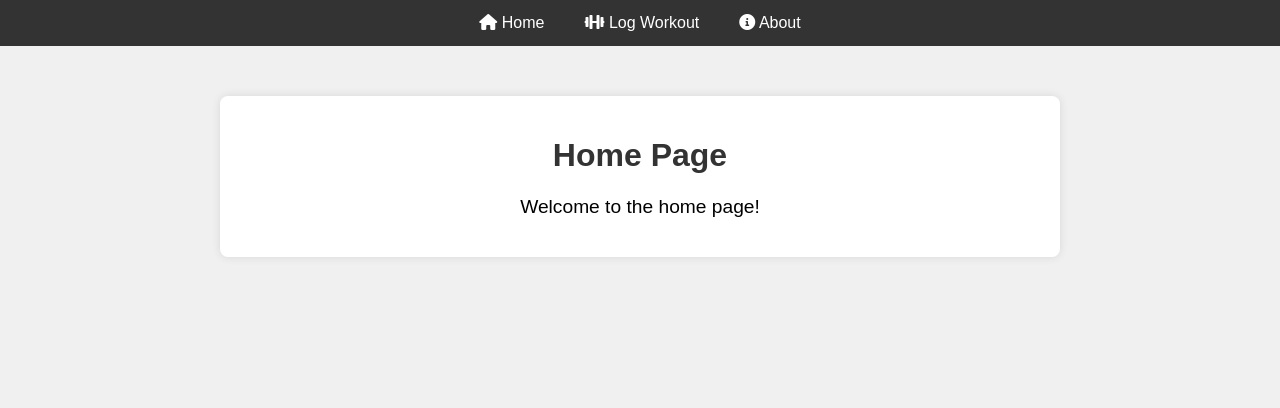
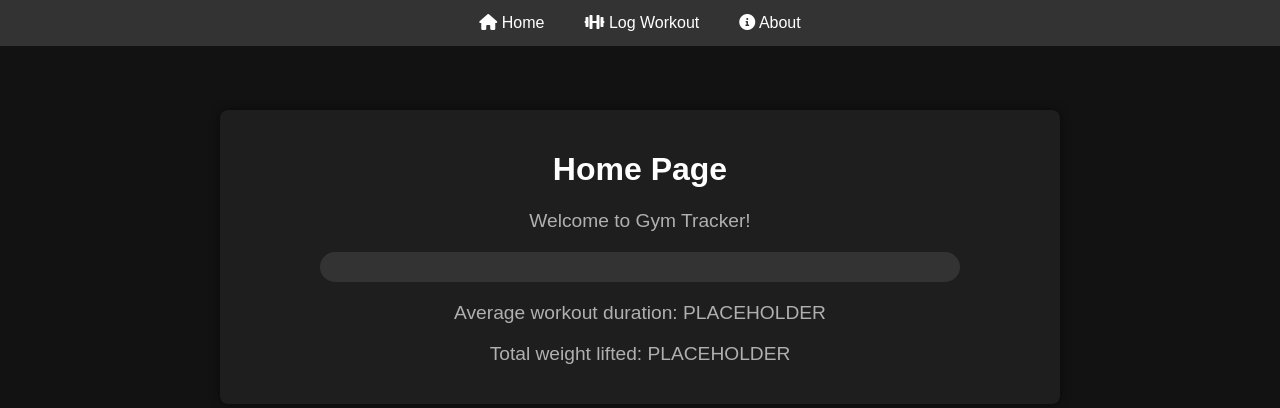
Before and after one commit to DatCodeMania/GymTracker, a Flask app: page / in a window 1280 px wide. Shown: the top 408 px of the page. Run offline with Flask 3, Linux system fonts and the light colour scheme.

Commit message:
Add currently not functioning progress bar, add navbar and index animations

```diff
--- a/static/index_styles.css
+++ b/static/index_styles.css
@@ -1,23 +1,29 @@
-/* static/home_styles.css */
 body {
     font-family: Arial, sans-serif;
-    background-color: #f0f0f0;
+    background-color: #121212;
+    color: #e0e0e0;
     margin: 0;
     padding: 0;
+    padding-top: 60px;
 }
 
 h1 {
-    color: #333;
+    color: #ffffff;
     text-align: center;
+    opacity: 0;
+    animation: fadeIn 2s forwards;
 }
 
 p {
     text-align: center;
     font-size: 1.2em;
+    color: #b0b0b0;
+    opacity: 0;
+    animation: fadeIn 2s forwards 1s;
 }
 
 a {
-    color: #3498db;
+    color: #82b1ff;
     text-decoration: none;
 }
 
@@ -29,8 +35,59 @@ a:hover {
     max-width: 800px;
     margin: 0 auto;
     padding: 20px;
-    background: #fff;
-    box-shadow: 0 0 10px rgba(0,0,0,0.1);
+    background: #1e1e1e;
+    box-shadow: 0 0 10px rgba(0,0,0,0.5);
     margin-top: 50px;
     border-radius: 8px;
+    opacity: 0;
+    animation: slideIn 1s forwards;
 }
+
+.statistics {
+    text-align: center;
+    margin-top: 20px;
+}
+
+.progress-bar-container {
+    background: #333;
+    border-radius: 25px;
+    margin: 20px auto;
+    width: 80%;
+    height: 30px;
+    overflow: hidden;
+    position: relative;
+}
+
+.progress-bar {
+    background: #82b1ff;
+    height: 100%;
+    width: 0;
+    transition: width 1s;
+}
+
+.progress-bar.full {
+    background: #76ff03;
+}
+
+@keyframes fadeIn {
+    to {
+        opacity: 1;
+    }
+}
+
+@keyframes slideIn {
+    from {
+        transform: translateY(50px);
+        opacity: 0;
+    }
+    to {
+        transform: translateY(0);
+        opacity: 1;
+    }
+}
+
+@keyframes fadeInOut {
+    0% { opacity: 1; }
+    90% { opacity: 1; }
+    100% { opacity: 0; }
+}
--- a/static/navbar_styles.css
+++ b/static/navbar_styles.css
@@ -1,7 +1,10 @@
-/* static/navbar_styles.css */
 .navbar {
     background-color: #333;
     overflow: hidden;
+    position: fixed;
+    width: 100%;
+    top: 0;
+    left: 0;
 }
 
 .navbar ul {
@@ -22,9 +25,10 @@
     text-align: center;
     padding: 14px 20px;
     text-decoration: none;
+    transition: background-color 0.8s, color 0.8s;
 }
 
 .navbar li a:hover {
-    background-color: #ddd;
+    background-color: #ffffff;
     color: black;
 }
--- a/templates/index.html
+++ b/templates/index.html
@@ -16,7 +16,42 @@
     </nav>
     <div class="container">
         <h1>Home Page</h1>
-        <p>Welcome to the home page!</p>
+        <p>Welcome to Gym Tracker!</p>
+        <div class="statistics">
+            <div class="progress-bar-container">
+                <div class="progress-bar" id="progress-bar">
+                    <span id="progress-text"></span>
+                </div>
+            </div>
+            <p>Average workout duration: <span id="avg-duration">PLACEHOLDER</span></p>
+            <p>Total weight lifted: <span id="total-weight">PLACEHOLDER</span></p>
+        </div>
     </div>
+
+    <script>
+        document.addEventListener("DOMContentLoaded", function() {
+            const workoutsCompleted = 25; // TODO: Placeholder
+            const goal = 25; // TODO: Placeholder
+            const avgDuration = "45 minutes"; // TODO: Placeholder
+            const totalWeight = 15000; // TODO: Placeholder
+
+            document.getElementById("workouts-completed").innerText = workoutsCompleted;
+            document.getElementById("goal").innerText = goal;
+            document.getElementById("avg-duration").innerText = avgDuration;
+            document.getElementById("total-weight").innerText = totalWeight + " kg";
+
+            const progressBar = document.getElementById("progress-bar");
+            const progress = (workoutsCompleted / goal) * 100;
+            progressBar.style.width = progress + "%";
+
+            if (progress >= 100) {
+                progressBar.classList.add("full");
+            }
+            // TODO: celebration animation, currently placeholder
+            if (document.getElementById("progress-bar").classList.contains("full")) {
+                // TODO: impl fireworks.js possibly?
+            }
+        });
+    </script>
 </body>
 </html>
```
